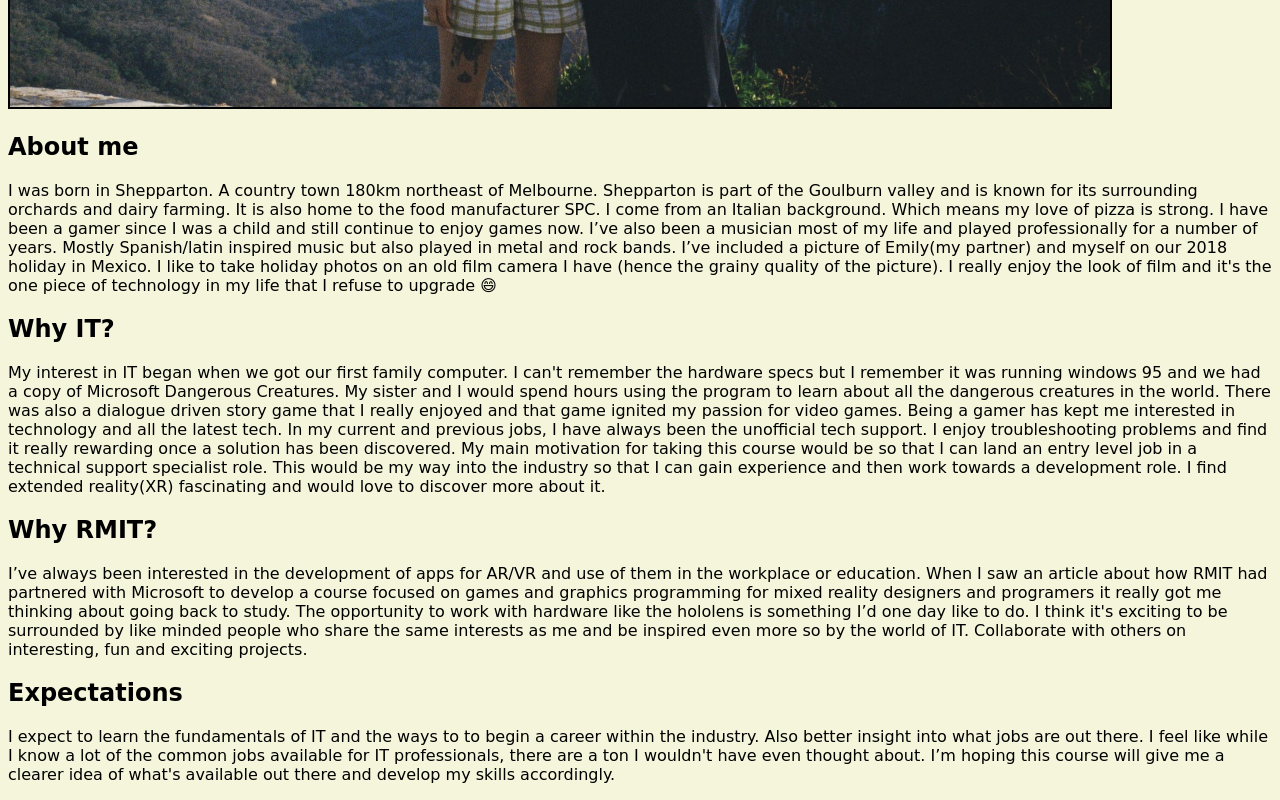
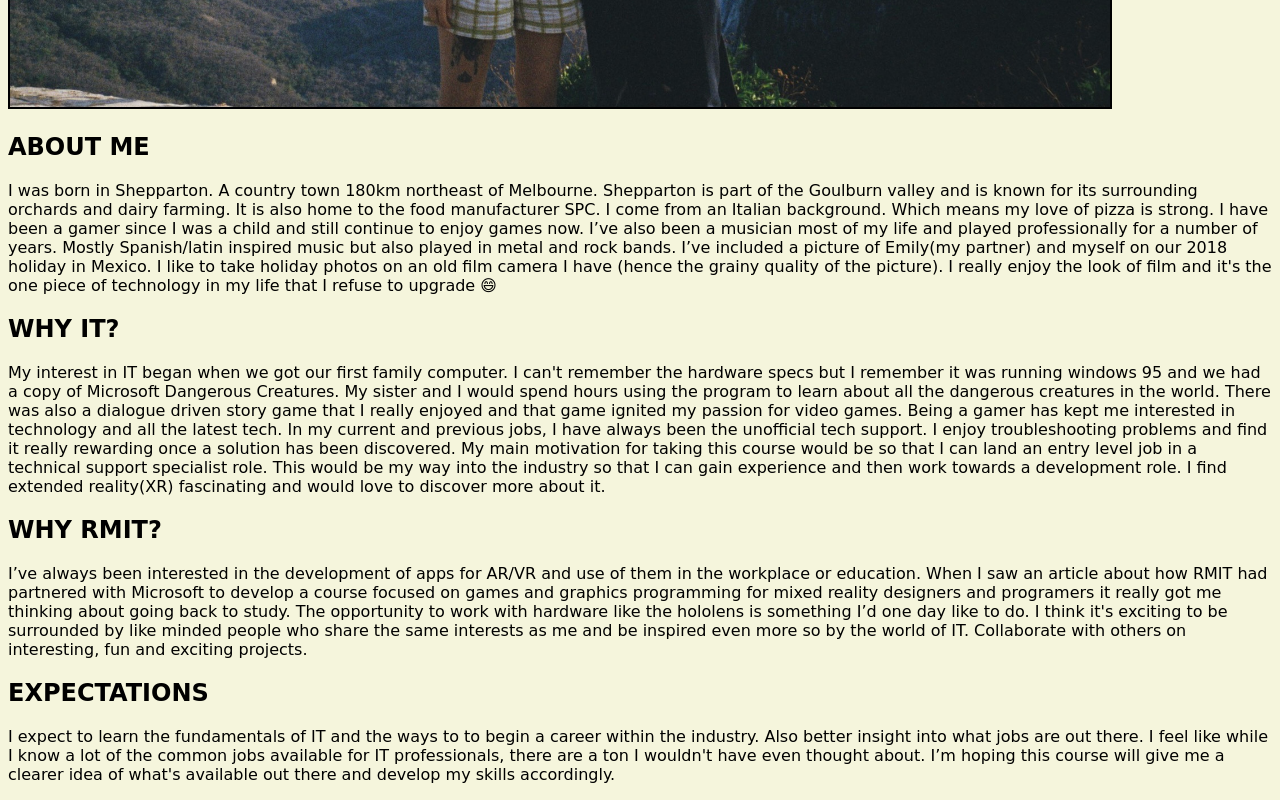
Before and after one commit to repellent-ghoul/A1, a plain HTML site: page index.html in a window 1280 px wide. Shown: the part 997-1797 px from the top of the page. Drawn offline with Linux system fonts and the light colour scheme.

Commit message:
UPDATE
CAPITALIZE HEADINGS

```diff
--- a/index.html
+++ b/index.html
@@ -14,7 +14,7 @@ body {
 
 <body style= "background-color: Beige;">
 
-<h1>My Profile</h1>
+<h1>MY PROFILE</h1>
 
   <p>
   <a href = "ideal-job.html" style="margin-right:20px"> Ideal Job </a>
@@ -30,7 +30,7 @@ body {
 
 <img style="border:2px solid Black;" src="images\mexico.jpg" width="1100px;" >
 
-<h2> About me</h2>
+<h2> ABOUT ME</h2>
 <p>
   I was born in Shepparton. A country town 180km northeast of Melbourne.
   Shepparton is part of the Goulburn valley and is known for its surrounding orchards and dairy farming. It is also home to the food manufacturer SPC.
@@ -43,7 +43,7 @@ body {
   I really enjoy the look of film and it's the one piece of technology in my life that I refuse to upgrade &#128516
 </p>
 
-<h2>Why IT?</h2>
+<h2>WHY IT?</h2>
 <p>
   My interest in IT began when we got our first family computer. I can't remember the hardware specs
   but I remember it was running windows 95 and we had a copy of Microsoft Dangerous Creatures.
@@ -58,7 +58,7 @@ body {
   more about it.
 </p>
 
-<h2>Why RMIT?</h2>
+<h2>WHY RMIT?</h2>
 <p>
   I’ve always been interested in the development of apps for AR/VR and use of them in the workplace or education.
   When I saw an article about how RMIT had partnered with Microsoft to develop a course focused on games and graphics
@@ -68,7 +68,7 @@ body {
   even more so by the world of IT. Collaborate with others on interesting, fun and exciting projects.
 </p>
 
-<h2>Expectations</h2>
+<h2>EXPECTATIONS</h2>
 <p>
   I expect to learn the fundamentals of IT and the ways to to begin a career within the industry.
   Also better insight into what jobs are out there. I feel like while I know a lot of the common jobs
```
